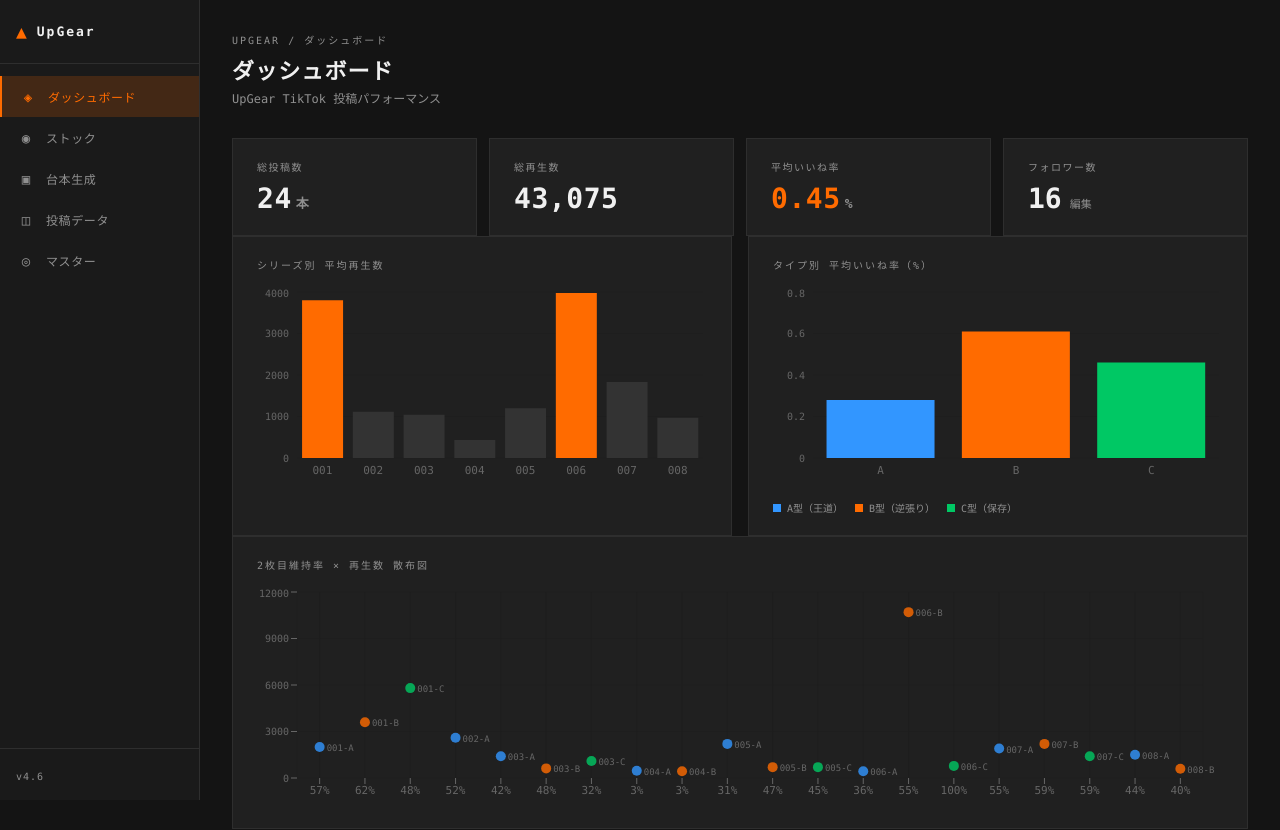
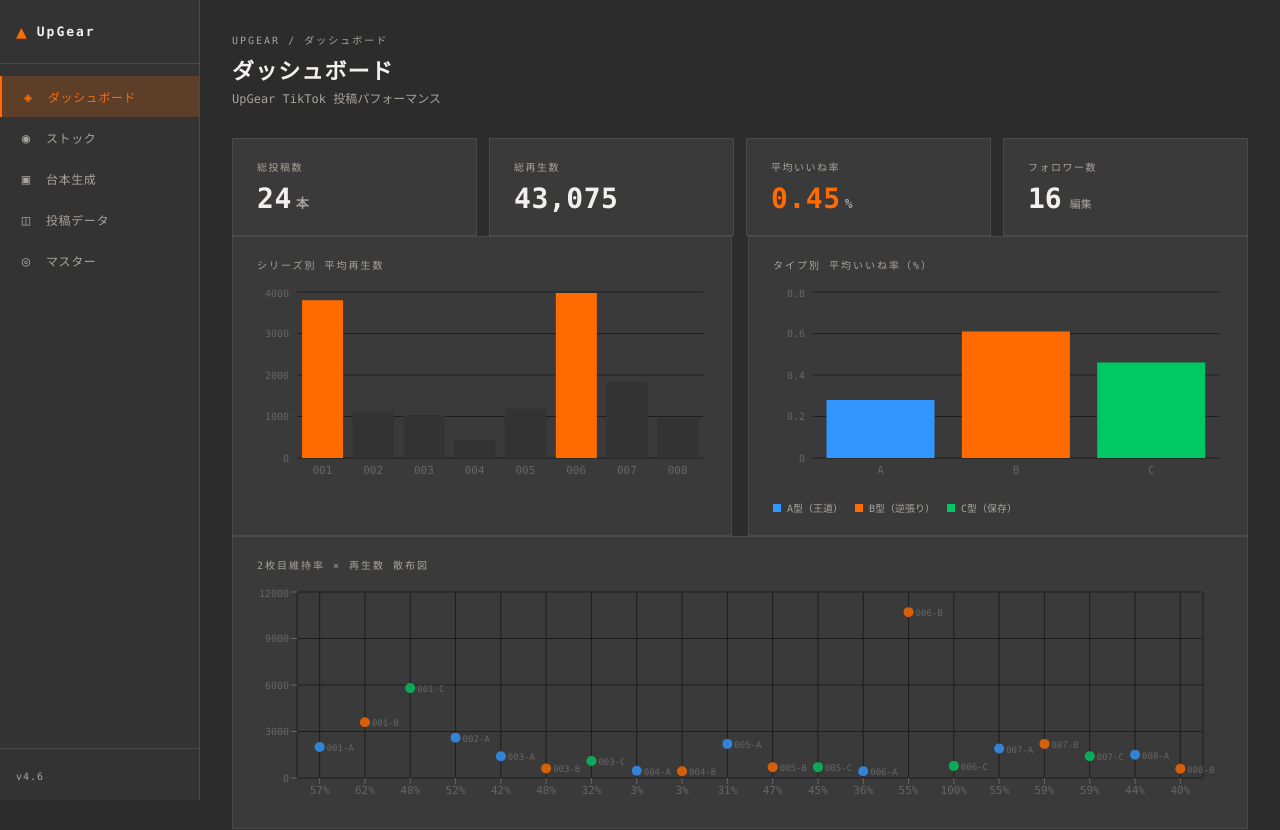
Before and after one commit to portgasdren2001-png/UpGear, a React (Vite) app in the folder upgear-app/: page / in a window 1280 px wide. Shown: the top 830 px of the page. Built offline with nearby package versions, Linux system fonts and the light colour scheme.

Commit message:
style: カラーテーマをコンクリートグレーに変更
Co-Authored-By: Claude Sonnet 4.6 <noreply@anthropic.com>
Claude-Session: https://claude.ai/code/session_012UwvrZ2j4CMo6tPnHzcvsM

```diff
--- a/upgear-app/src/components/Layout.css
+++ b/upgear-app/src/components/Layout.css
@@ -1,12 +1,12 @@
 :root {
-  --bg: #141414;
-  --bg2: #1a1a1a;
-  --bg3: #202020;
-  --border: #2e2e2e;
-  --text: #f0f0f0;
-  --text-dim: #909090;
+  --bg: #2c2c2c;
+  --bg2: #333333;
+  --bg3: #3a3a3a;
+  --border: #4a4a4a;
+  --text: #f2f0ed;
+  --text-dim: #a8a49e;
   --accent: #FF6B00;
-  --accent-dim: rgba(255, 107, 0, 0.18);
+  --accent-dim: rgba(255, 107, 0, 0.2);
   --sidebar-w: 200px;
   --sidebar-w-collapsed: 56px;
   --font-mono: "SF Mono", "Fira Code", "Consolas", monospace;
--- a/upgear-app/src/index.css
+++ b/upgear-app/src/index.css
@@ -1,8 +1,8 @@
 * { box-sizing: border-box; margin: 0; padding: 0; }
 
 body {
-  background: #141414;
-  color: #f0f0f0;
+  background: #2c2c2c;
+  color: #f2f0ed;
   font-family: "SF Mono", "Fira Code", Consolas, monospace;
   -webkit-font-smoothing: antialiased;
 }
@@ -15,10 +15,10 @@ body {
   width: 4px;
   height: 4px;
 }
-::-webkit-scrollbar-track { background: #141414; }
-::-webkit-scrollbar-thumb { background: #333; }
+::-webkit-scrollbar-track { background: #2c2c2c; }
+::-webkit-scrollbar-thumb { background: #555; }
 
 input[type="number"]::-webkit-inner-spin-button,
 input[type="number"]::-webkit-outer-spin-button { opacity: 0.4; }
 
-select option { background: #1a1a1a; color: #f0f0f0; }
+select option { background: #333; color: #f2f0ed; }
```
